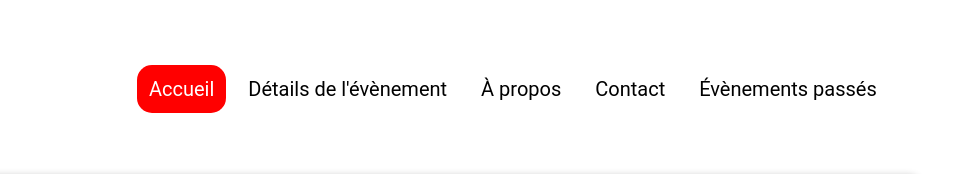
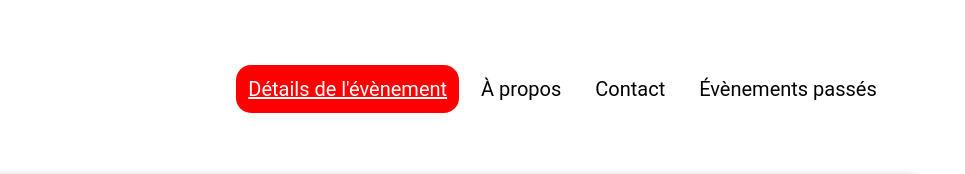
Before and after one commit to illeone/MillocoNicolas_4_06.05.2021, a plain HTML site: page starterOnly/index.html in a window 1280 px wide. Shown: the top 174 px of the page, 315-1280 px from the left. Drawn offline with Linux system fonts and the light colour scheme.

Commit message:
correctif nav

```diff
--- a/starterOnly/index.html
+++ b/starterOnly/index.html
@@ -21,8 +21,7 @@
     </div>
     <div class="main-navbar">
 
-      <a href="#" class="active"><span>Accueil</span></a>
-      <a href="#"><span>Détails de l'évènement</span></a>
+      <a href="#" class="active"><span>Détails de l'évènement</span></a>
       <a href="#"><span>À propos</span></a>
       <a href="#"><span>Contact</span></a>
       <a href="#"><span>Évènements passés</span></a>
--- a/starterOnly/modal.css
+++ b/starterOnly/modal.css
@@ -69,6 +69,7 @@ img {
   background-color: #ff0000;
   color: #ffffff;
   border-radius: 15px;
+  text-decoration: underline solid 2px white;
 }
 
 .topnav.responsive a {
```
